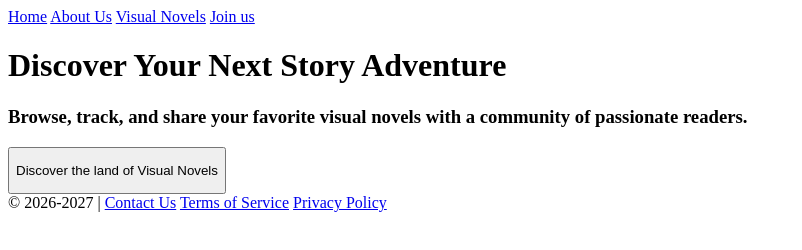
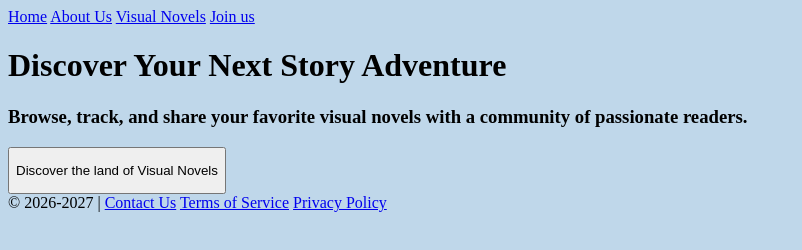
Before and after one commit to pepperm1ntyy/arvsnpp, a plain HTML site: page 01_frontend/html_files/index.html in a window 1280 px wide. Shown: the whole page, without its empty margins (0-802 px from the left). Drawn offline with Linux system fonts and the light colour scheme.

```diff
--- a/01_frontend/shared/main.css
+++ b/01_frontend/shared/main.css
@@ -0,0 +1,4 @@
+:root {
+    background-color: #BFD7EA;
+
+}
```
Also changed, not shown: 01_frontend/html_files/index.html (+1 -0 lines), 01_frontend/html_files/login_page/login.html (+1 -0 lines).
